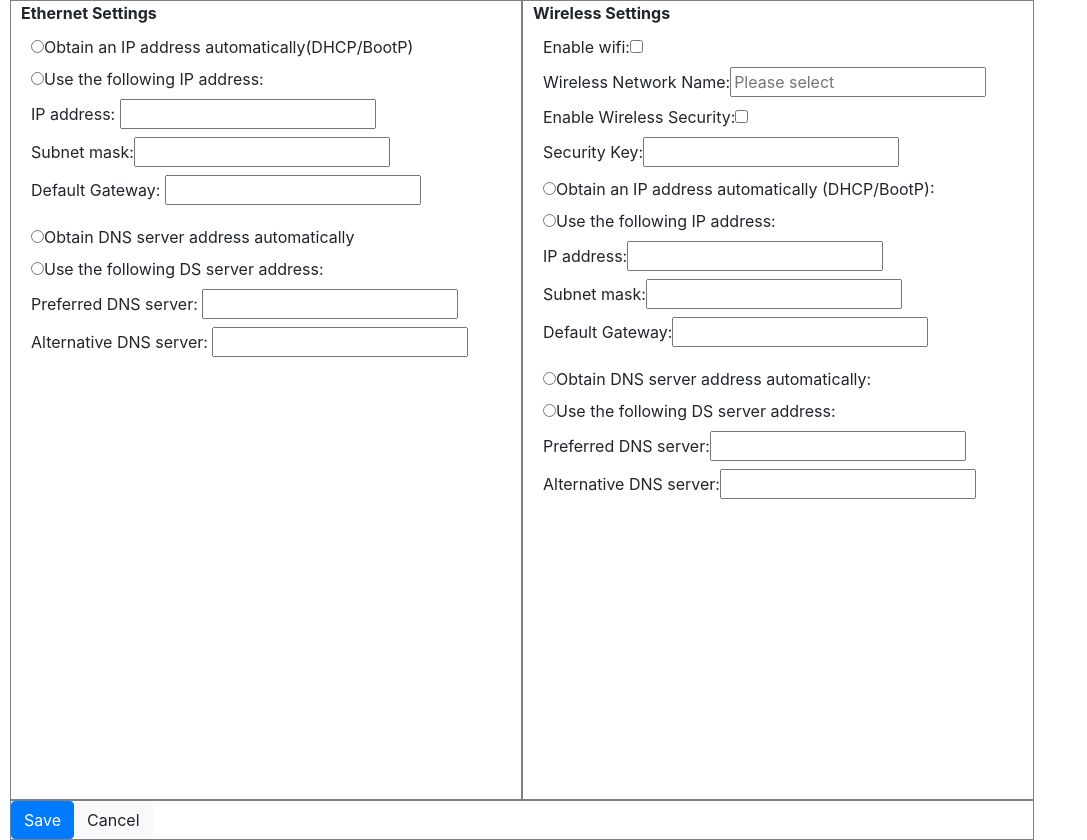
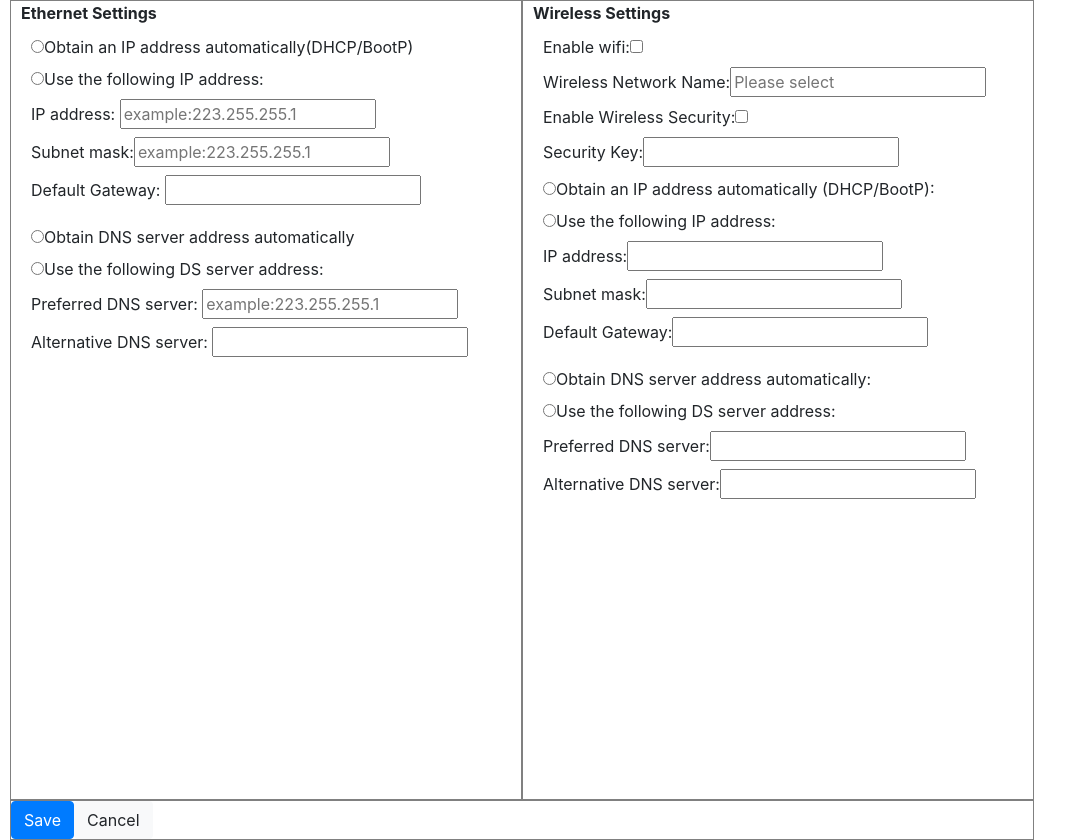
Before and after one commit to vladislavGovoritov/react-form-task, a React (Create React App) app: page / in a window 1280 px wide. Shown: the whole page, without its empty margins (0-1087 px from the left). Built offline with nearby package versions, Linux system fonts and the light colour scheme.

Commit message:
test-form refactoring2

```diff
--- a/src/App.js
+++ b/src/App.js
@@ -6,75 +6,129 @@ import "./App.css";
 
 export default class App extends React.Component {
   state = {
+  ethernetIP: "",
+  ethernetSubnet: "",
+  ethernetDNS: "",
+  wirelessIP: "",
+  wirelessSubnet: "",
+  wirelessDNS: "",
+  errorIP: "",
+  errorSubnet: "",
+  errorDNS: "",
+  wirErrorIP:"",
+  wirErrorSubnet:"",
+  wirErrorDNS:""
+  }
 
-      textIP: "",
-      textSubnet: "",
-      textDNS: ""
+
+  validate = () => {
+    let errorIP = "";
+    let errorSubnet = "";
+    let errorDNS = "";
+    let wirErrorIP = "";
+    let wirErrorSubnet = "";
+    let wirErrorDNS = "";
+    if (this.state.ethernetIP  === "") {
+      errorIP = "Поле не может быть пустым";
+    }
+    if (this.state.ethernetSubnet === "") {
+      errorSubnet = "Поле не может быть пустым";
+    }
+    if (this.state.ethernetDNS === "") {
+      errorDNS = "Поле не может быть пустым";
+    }
+    if (this.state.wirelessIP === "") {
+      wirErrorIP = "Поле не может быть пустым";
+    }
+    if (this.state.wirelessSubnet === "") {
+      wirErrorSubnet = "Поле не может быть пустым";
+    }
+    if (this.state.wirelessDNS === "") {
+      wirErrorDNS = "Поле не может быть пустым";
+    }
+
+    if (errorIP || errorSubnet || errorDNS || wirErrorIP || wirErrorSubnet ||wirErrorDNS) {
+      this.setState({ errorIP, errorSubnet, errorDNS, wirErrorIP, wirErrorSubnet, wirErrorDNS });
+      return false;
+    }
+
+    return true;
   };
 
-  handlerIP = (event) => {
+  handlerIP = event => {
     this.setState({
-      wireless:{textIP: event.target.value}
-    })
-   }
-   handlerSubnet = (event) => {
-     this.setState({
-      wireless:{textSubnet: event.target.value}
-     })
-   }
-
-   handlerDNS = (event) => {
-     this.setState({
-      wireless:{textDNS: event.target.value}
-     })
-   }
-
-  handlerSubmitForm = event => {
-    event.preventDefault();
-
-    console.log("Success");
-  };
-
-  /* handlerIP = event => {
-    const val = event.target.value;
-    if (typeof val === "string") {
-      console.log("error");
-    }
-    this.setState({
-      textIP: val
+      ethernetIP: event.target.value
     });
   };
   handlerSubnet = event => {
     this.setState({
-      textSubnet: event.target.value
+      ethernetSubnet: event.target.value
     });
   };
 
   handlerDNS = event => {
     this.setState({
-      textDNS: event.target.value
+      ethernetDNS: event.target.value
     });
-  }; */
+  };
 
+  wirelessHandlerIP = event => {
+    this.setState({
+      wirelessIP: event.target.value
+    });
+  };
+  wirelessHandlerSubnet = event => {
+    this.setState({
+      wirelessSubnet: event.target.value
+    });
+  };
 
+  wirelessHandlerDNS = event => {
+    this.setState({
+      wirelessDNS: event.target.value
+    });
+  };
+
+  handlerSubmitForm = event => {
+    event.preventDefault();
+    const isValid = this.validate();
+
+    if (isValid) {
+      console.log(this.state);
+      this.setState({ethernetIP: "",
+      ethernetSubnet: "",
+      ethernetDNS: "",
+      wirelessIP: "",
+      wirelessSubnet: "",
+      wirelessDNS: "",
+      })
+    }
+  };
 
   render() {
     return (
-      <form className="body" onSubmit={this.handlerSubmitForm}>
+      <form className="body" onSubmit={this.handlerSubmitForm} >
         <div className="block-left">
           <EthernetForm
-          handlerIP={this.handlerIP}
-          handlerSubnet={this.handlerSubnet}
-          handlerDNS={this.handlerDNS}
+            handlerIP={this.handlerIP}
+            handlerSubnet={this.handlerSubnet}
+            handlerDNS={this.handlerDNS}
+            errorIP={this.state.errorIP}
+            errorSubnet={this.state.errorSubnet}
+            errorDNS={this.state.errorDNS}
           />
         </div>
 
         <div className="block-right">
           <WirelessForm
-          handlerIP={this.handlerIP}
-          handlerSubnet={this.handlerSubnet}
-          handlerDNS={this.handlerDNS}
-           />
+            wirelessHandlerIP={this.wirelessHandlerIP}
+            wirelessHandlerSubnet={this.wirelessHandlerSubnet}
+            wirelessHandlerDNS={this.wirelessHandlerDNS}
+            wirErrorIP={this.state.wirErrorIP}
+            wirErrorSubnet={this.state.wirErrorSubnet}
+            wirErrorDNS={this.state.wirErrorDNS}
+
+          />
         </div>
         <Buttons />
       </form>
--- a/src/Components/EthernetForm/EthernetForm.js
+++ b/src/Components/EthernetForm/EthernetForm.js
@@ -5,7 +5,9 @@ import { EthernetFormItem2 } from "../EthernetFormItems/EthernetFormItem2";
 export default function EthernetForm(props)  {
 
 
-    const {textIP, textSubnet, textDNS, handlerIP, handlerDNS,handlerSubnet } = props;
+    const { ethernetIP,  ethernetSubnet,  ethernetDNS,
+            handlerIP, handlerDNS, handlerSubnet,
+            errorIP, errorSubnet, errorDNS } = props;
 
     return (
       <div>
@@ -18,11 +20,13 @@ export default function EthernetForm(props)  {
             Obtain an IP address automatically(DHCP/BootP)
           </label>
           <EthernetFormItem1
-            textIP={textIP}
-            textSubnet={textSubnet}
-            textDNS={textDNS}
+            textIP={ethernetIP}
+            textSubnet={ethernetSubnet}
             handlerIP={handlerIP}
             handlerSubnet={handlerSubnet}
+            errorIP={errorIP}
+            errorSubnet={errorSubnet}
+
           />
         </div>
 
@@ -32,10 +36,9 @@ export default function EthernetForm(props)  {
             Obtain DNS server address automatically
           </label>
           <EthernetFormItem2
-            textIP={textIP}
-            textSubnet={textSubnet}
-            textDNS={textDNS}
+            textDNS={ethernetDNS}
             handlerDNS={handlerDNS}
+            errorDNS={errorDNS}
           />
         </div>
       </div>
--- a/src/Components/EthernetFormItems/EthernetFormItem1.js
+++ b/src/Components/EthernetFormItems/EthernetFormItem1.js
@@ -1,7 +1,8 @@
 import React from "react";
 
 export const EthernetFormItem1 = (props) => {
-    const {textIP, textSubnet ,handlerIP,handlerSubnet} = props
+    const { ethernetIP,  ethernetSubnet , handlerIP, handlerSubnet, errorIP, errorSubnet} = props
+
   return (
     <React.Fragment>
       <label className="label-style">
@@ -14,17 +15,30 @@ export const EthernetFormItem1 = (props) => {
         <input
           type="text"
           pattern="\d{1,3}\.\d{1,3}\.\d{1,3}\.\d{1,3}"
-          value={textIP}
+          value={ethernetIP}
           onChange={handlerIP}
           minLength="12"
           maxLength="15"
           formNoValidate
+          placeholder="example:223.255.255.1"
         />
+        <div style={{color:'red',fontSize:'12px'}}>{errorIP}</div>
       </label>
+
 
       <label className="label-style">
         Subnet mask:
-        <input type="text" value={textSubnet} onChange={handlerSubnet} />
+        <input
+        type="text"
+        pattern="\d{1,3}\.\d{1,3}\.\d{1,3}\.\d{1,3}"
+        value={ethernetSubnet}
+        onChange={handlerSubnet}
+        minLength="12"
+        maxLength="15"
+        formNoValidate
+        placeholder="example:223.255.255.1"
+         />
+        <div style={{color:'red',fontSize:'12px'}}>{errorSubnet}</div>
       </label>
 
       <label className="label-style">
--- a/src/Components/EthernetFormItems/EthernetFormItem2.js
+++ b/src/Components/EthernetFormItems/EthernetFormItem2.js
@@ -1,7 +1,7 @@
 import React from "react";
 
 export const EthernetFormItem2 = props => {
-  const { textDNS, handlerDNS } = props;
+  const {  ethernetDNS, handlerDNS,errorDNS } = props;
   return (
     <React.Fragment>
       <label className="label-style">
@@ -11,7 +11,17 @@ export const EthernetFormItem2 = props => {
 
       <label className="label-style">
         Preferred DNS server:{" "}
-        <input type="text" value={textDNS} onChange={handlerDNS} />
+        <input
+        type="text"
+        pattern="\d{1,3}\.\d{1,3}\.\d{1,3}\.\d{1,3}"
+        value={ethernetDNS}
+        onChange={handlerDNS}
+        minLength="12"
+        maxLength="15"
+        formNoValidate
+        placeholder="example:223.255.255.1"
+        />
+        <div style={{color:'red',fontSize:'12px'}}>{errorDNS}</div>
       </label>
 
       <label className="label-style">
--- a/src/Components/WirelessForm/WirelessForm.js
+++ b/src/Components/WirelessForm/WirelessForm.js
@@ -6,7 +6,9 @@ import {WirelessFormItem3} from '../WirelessFormItem/WirelessFormItem3'
 import "./WirelessForm.css";
 
 export default function WirelessForm(props)  {
-  const  {textIP,textSubnet, textDNS, handlerIP,handlerSubnet,handlerDNS} = props
+  const  {wirelessIP, wirelessSubnet, wirelessDNS,
+          wirelessHandlerIP,wirelessHandlerSubnet,wirelessHandlerDNS,
+          wirErrorIP,wirErrorSubnet,wirErrorDNS} = props
 
     return (
       <div>
@@ -27,10 +29,13 @@ export default function WirelessForm(props)  {
           </label>
 
           <WirelessFormItem2
-          textIP={textIP}
-          textSubnet={textSubnet}
-          handlerIP={handlerIP}
-          handlerSubnet={handlerSubnet}
+          textIP={wirelessIP}
+          textSubnet={wirelessSubnet}
+          wirelessHandlerIP={wirelessHandlerIP}
+          wirelessHandlerSubnet={wirelessHandlerSubnet}
+          wirErrorIP={wirErrorIP}
+          wirErrorSubnet={wirErrorSubnet}
+
 
           />
         </div>
@@ -42,8 +47,9 @@ export default function WirelessForm(props)  {
           </label>
 
           <WirelessFormItem3
-          textDNS={textDNS}
-          handlerDNS={handlerDNS}
+          textDNS={wirelessDNS}
+          wirelessHandlerDNS={wirelessHandlerDNS}
+          wirErrorDNS={wirErrorDNS}
           />
         </div>
       </div>
--- a/src/Components/WirelessFormItem/WirelessFormItem2.js
+++ b/src/Components/WirelessFormItem/WirelessFormItem2.js
@@ -1,7 +1,9 @@
 import React from "react";
 
 export const WirelessFormItem2 = (props) => {
-    const {textIP,textSubnet, handlerIP,handlerSubnet} = props
+    const {wirelessIP, wirelessSubnet,
+           wirelessHandlerIP,wirelessHandlerSubnet,
+           wirErrorIP,wirErrorSubnet} = props
   return (
     <React.Fragment>
       <label className="label-style">
@@ -11,12 +13,14 @@ export const WirelessFormItem2 = (props) => {
 
       <label className="label-style">
         IP address:
-        <input type="text" value={textIP} onChange={handlerIP} />
+        <input type="text" value={wirelessIP} onChange={wirelessHandlerIP} />
+        <div style={{color:'red',fontSize:'12px'}}>{wirErrorIP}</div>
       </label>
 
       <label className="label-style">
         Subnet mask:
-        <input type="text" value={textSubnet} onChange={handlerSubnet} />
+        <input type="text" value={wirelessSubnet} onChange={wirelessHandlerSubnet} />
+        <div style={{color:'red',fontSize:'12px'}}>{wirErrorSubnet}</div>
       </label>
 
       <label className="label-style">
--- a/src/Components/WirelessFormItem/WirelessFormItem3.js
+++ b/src/Components/WirelessFormItem/WirelessFormItem3.js
@@ -1,7 +1,7 @@
 import React from "react";
 
 export const WirelessFormItem3 = (props) => {
-    const {textDNS, handlerDNS} = props
+    const {wirelessDNS, wirelessHandlerDNS,wirErrorDNS} = props
   return (
     <React.Fragment>
       <label className="label-style">
@@ -11,7 +11,8 @@ export const WirelessFormItem3 = (props) => {
 
       <label className="label-style">
         Preferred DNS server:
-        <input type="text" value={textDNS} onChange={handlerDNS} />
+        <input type="text" value={wirelessDNS} onChange={wirelessHandlerDNS} />
+        <div style={{color:'red',fontSize:'12px'}}>{wirErrorDNS}</div>
       </label>
 
       <label className="label-style">
```
